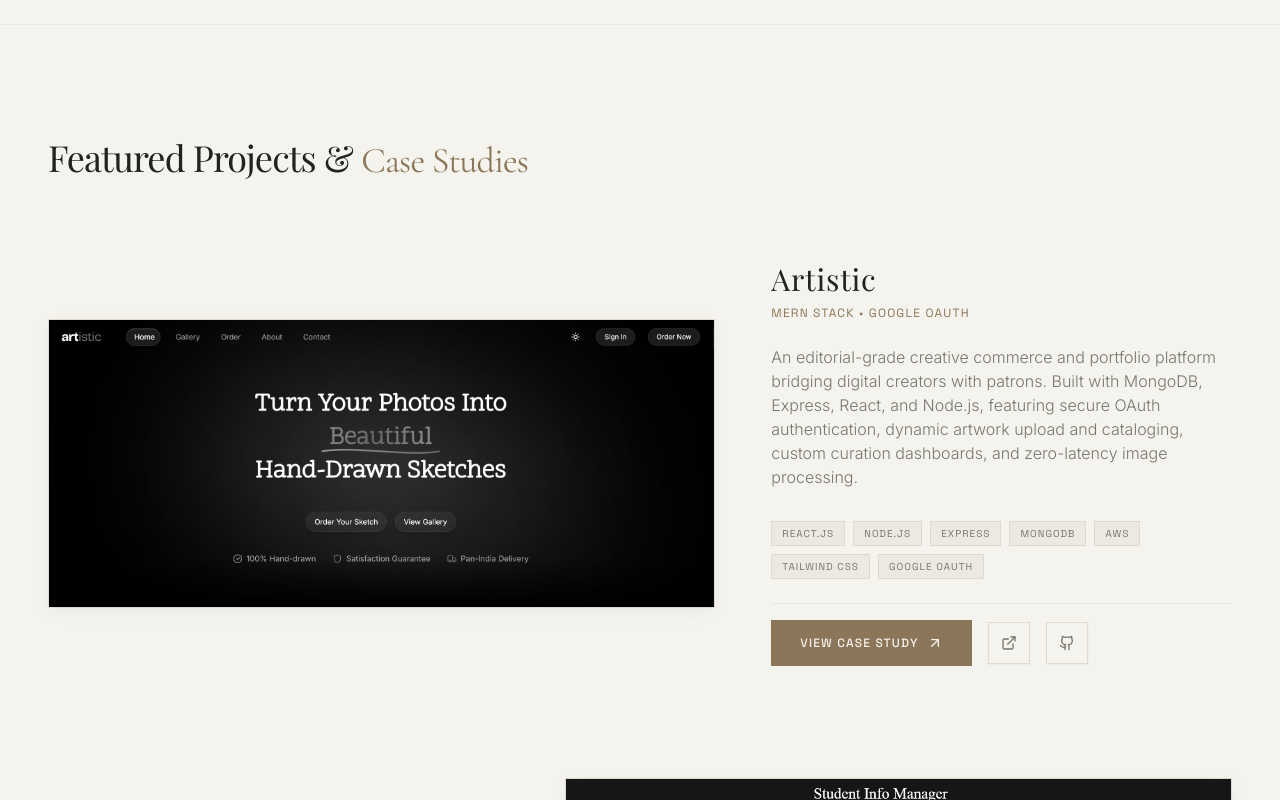
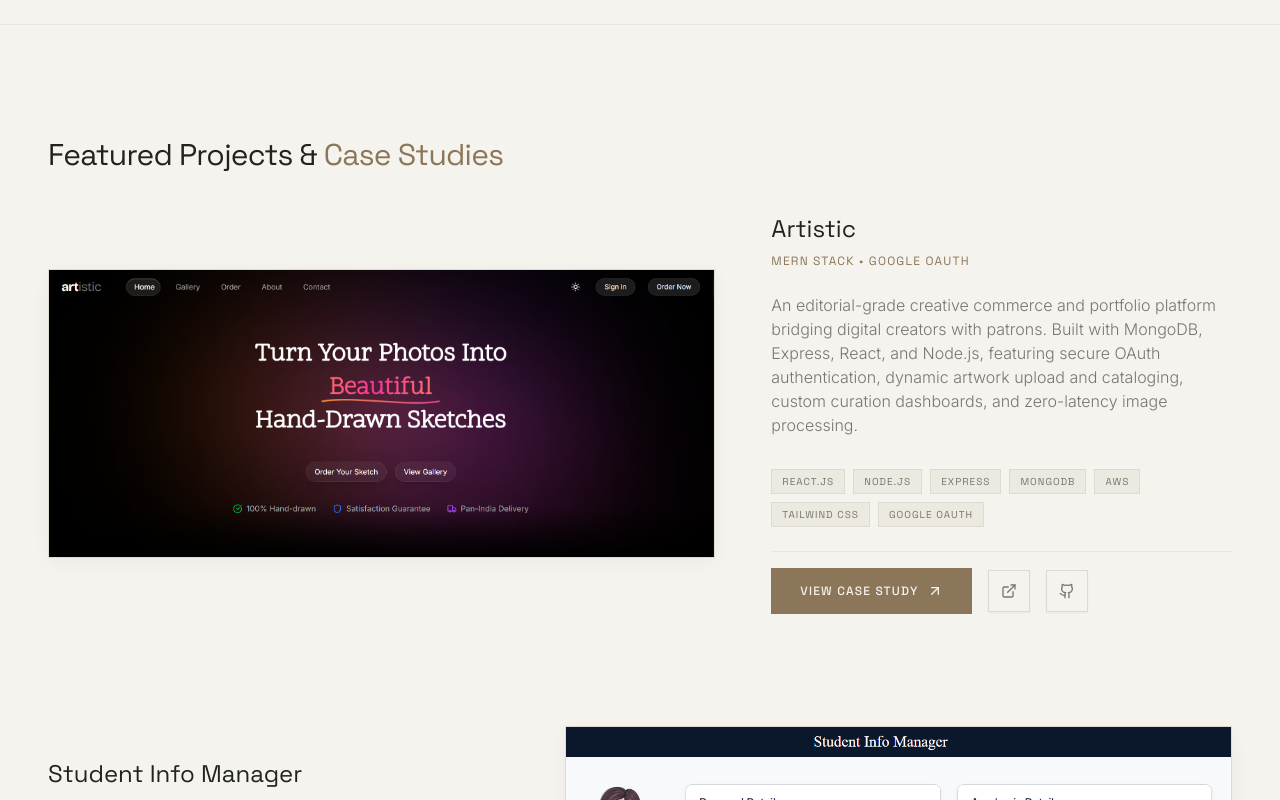
Before and after one commit to Akhileswar6/Portfolio, a React (Vite) app: page / in a window 1280 px wide. Shown: the part 3080-3880 px from the top of the page. Built offline with nearby package versions, Linux system fonts and the light colour scheme; a web font is replaced by a local one.

Commit message:
feat(projects): refine case study showcase, remove modal metrics/bars, and enable full color previews

```diff
--- a/src/components/modals/ProjectModal.jsx
+++ b/src/components/modals/ProjectModal.jsx
@@ -38,31 +38,20 @@ export const ProjectModal = ({ project, onClose }) => {
           transition={{ duration: 0.4, ease: [0.16, 1, 0.3, 1] }}
           className="relative w-full max-w-4xl max-h-[90vh] bg-theme-card border border-theme-border shadow-luxury overflow-y-auto z-10 flex flex-col"
         >
-          {/* Header Close Bar */}
-          <div className="sticky top-0 right-0 z-20 flex justify-between items-center p-6 bg-theme-card/90 backdrop-blur-md border-b border-theme-border">
-            <div className="flex items-center gap-3">
-              <span className="font-label text-xs uppercase tracking-widest text-theme-accent">
-                Case Study • {project.number}
-              </span>
-              <span className="h-3 w-[1px] bg-theme-border" />
-              <span className="font-label text-xs text-theme-text-secondary uppercase tracking-widest">
-                {project.category}
-              </span>
-            </div>
+          {/* Close Button */}
           <button
             onClick={onClose}
-              className="p-2 text-theme-text-secondary hover:text-theme-accent hover:bg-theme-bg-secondary transition-colors rounded-none focus:outline-none"
+            className="absolute top-5 right-5 z-30 p-2.5 bg-theme-card/90 backdrop-blur-md border border-theme-border text-theme-text hover:text-theme-accent transition-colors focus:outline-none"
             aria-label="Close modal"
           >
             <X className="w-5 h-5" />
           </button>
-          </div>
 
           {/* Modal Body */}
           <div className="p-6 sm:p-10 space-y-8">
             {/* Title & Subtitle */}
-            <div className="space-y-2">
-              <h3 className="font-serif text-3xl sm:text-5xl text-theme-text font-normal leading-tight">
+            <div className="space-y-2 pr-12">
+              <h3 className="font-label text-xl sm:text-2xl text-theme-text tracking-tight ">
                 {project.title}
               </h3>
               <p className="font-sans text-sm text-theme-accent tracking-wide font-light">
@@ -78,22 +67,6 @@ export const ProjectModal = ({ project, onClose }) => {
                 className="w-full h-auto max-h-[70vh] object-contain block"
               />
             </div>
-
-            {/* Metrics Row */}
-            {project.metrics && (
-              <div className="grid grid-cols-1 sm:grid-cols-3 gap-4 p-5 bg-theme-bg-secondary border border-theme-border">
-                {project.metrics.map((m, idx) => (
-                  <div key={idx} className="space-y-1">
-                    <span className="font-label text-[10px] uppercase tracking-widest text-theme-muted-accent block">
-                      {m.label}
-                    </span>
-                    <span className="font-serif text-xl text-theme-text font-medium block">
-                      {m.value}
-                    </span>
-                  </div>
-                ))}
-              </div>
-            )}
 
             {/* Narrative & Details */}
             <div className="grid grid-cols-1 lg:grid-cols-12 gap-8 pt-4">
--- a/src/components/sections/Projects.jsx
+++ b/src/components/sections/Projects.jsx
@@ -16,11 +16,11 @@ export const Projects = () => {
         whileInView={{ opacity: 1, y: 0 }}
         viewport={{ once: true, margin: '-60px' }}
         transition={{ duration: 0.8, ease: [0.16, 1, 0.3, 1] }}
-        className="flex flex-col md:flex-row md:items-end justify-between gap-6 mb-20"
+        className="flex flex-col md:flex-row md:items-end justify-between gap-6 mb-10"
       >
         <div>
-          <h2 className="font-serif text-3xl sm:text-4xl text-theme-text font-normal tracking-tight">
-            Featured Projects & <span className="font-display text-theme-accent ">Case Studies</span>
+          <h2 className="font-label text-2xl sm:text-3xl text-theme-text font-normal tracking-tight">
+            Featured Projects & <span className=" text-theme-accent ">Case Studies</span>
           </h2>
         </div>
       </motion.div>
@@ -53,7 +53,7 @@ export const Projects = () => {
                   <img
                     src={project.image}
                     alt={project.title}
-                    className="w-full h-auto block object-contain grayscale group-hover:grayscale-0 group-hover:scale-[1.02] transition-all duration-700 ease-out"
+                    className="w-full h-auto block object-contain group-hover:scale-[1.02] transition-transform duration-700 ease-out"
                   />
                 </div>
               </motion.div>
@@ -67,7 +67,7 @@ export const Projects = () => {
                 <div className="space-y-2">
                   <h3
                     onClick={() => setSelectedProject(project)}
-                    className="font-serif text-2xl sm:text-3xl text-theme-text font-normal tracking-wide hover:text-theme-accent transition-colors cursor-pointer"
+                    className="font-label text-xl sm:text-2xl text-theme-text font-normal  hover:text-theme-accent transition-colors cursor-pointer"
                   >
                     {project.title}
                   </h3>
```
Lines whose indentation alone changed are shown as unchanged.
